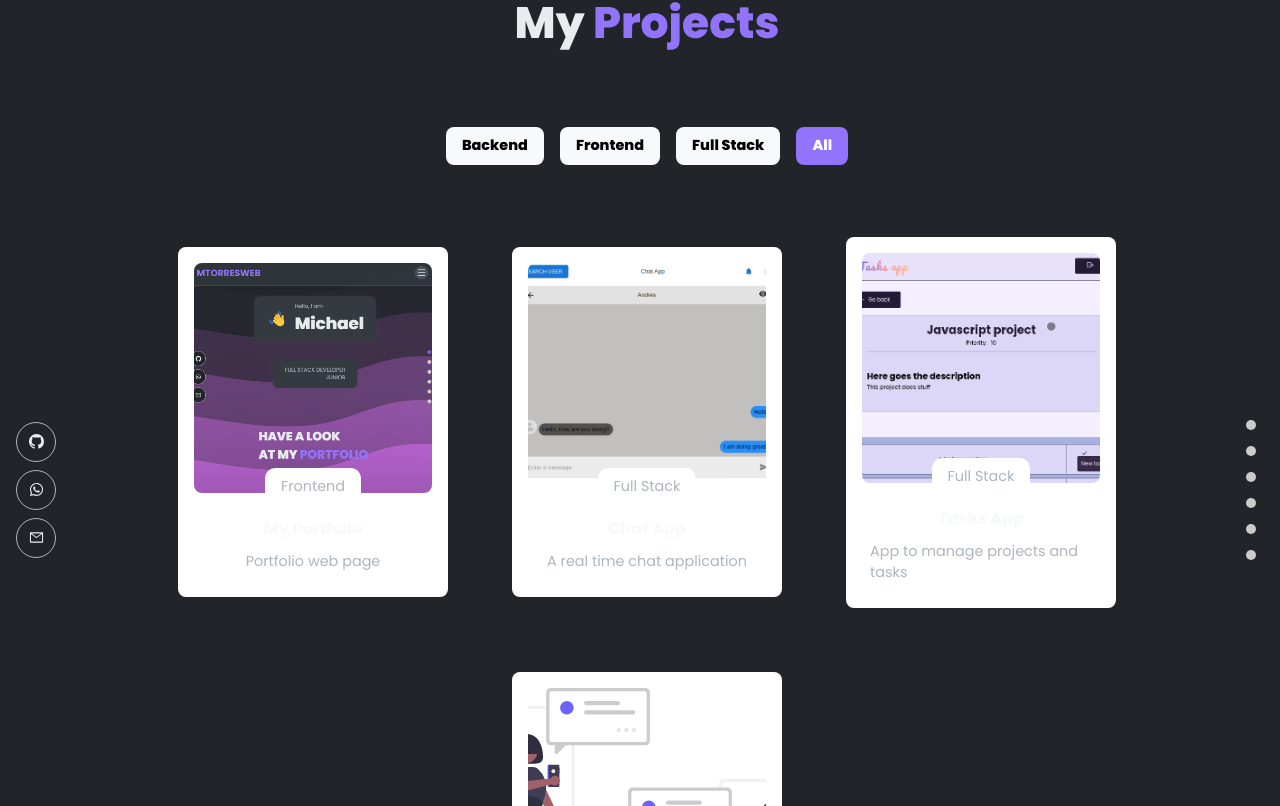
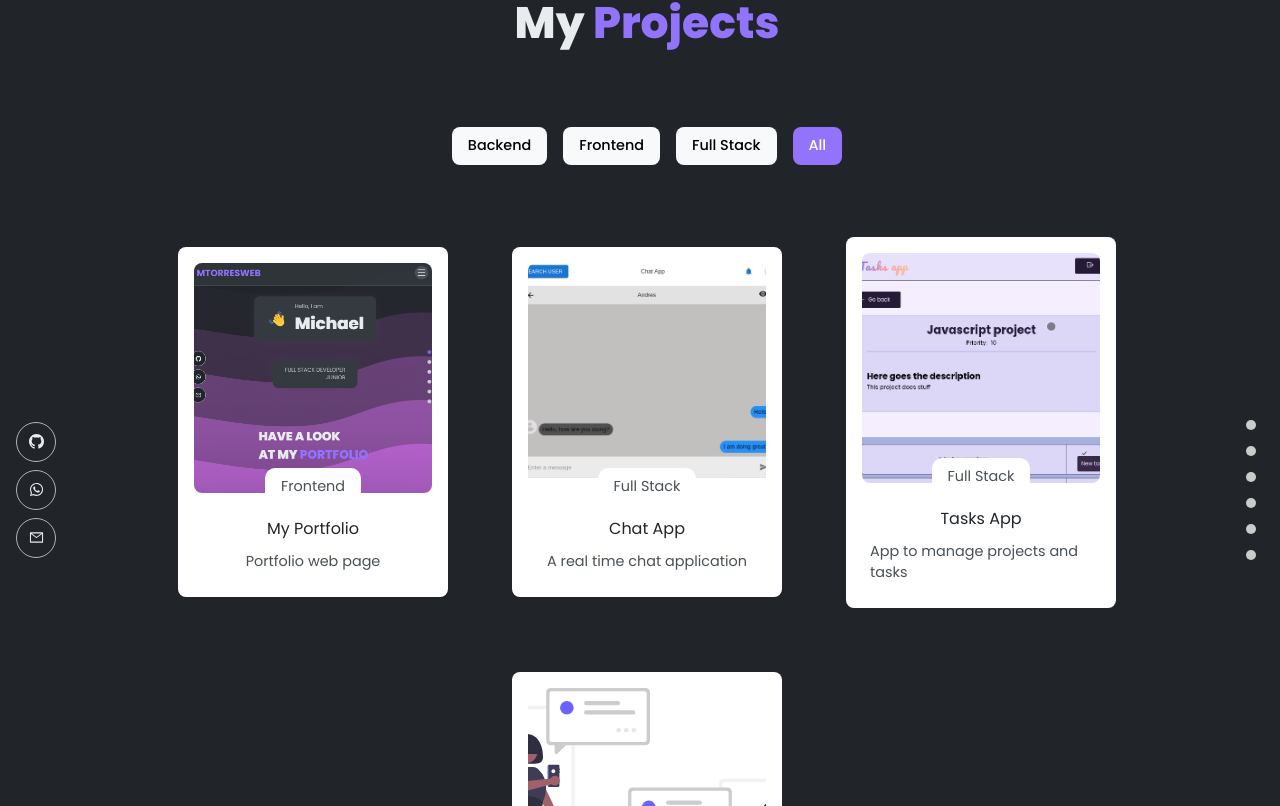
Before and after one commit to mtorresweb/personal-portfolio, a React (Vite) app: page / in a window 1280 px wide. Shown: the part 2474-3280 px from the top of the page. Built offline with nearby package versions, Linux system fonts and the light colour scheme.

Commit message:
fix work styles

```diff
--- a/src/sass/views/work.scss
+++ b/src/sass/views/work.scss
@@ -33,7 +33,7 @@
     border-radius: 0.5rem;
     background-color: $light;
     color: #000;
-    font-weight: 800;
+    font-weight: 500;
 
     cursor: pointer;
     transition: all 0.3s ease;
@@ -153,10 +153,16 @@
   h4 {
     margin-top: 1rem;
     line-height: 1.5;
+    color: $bg;
+    font-weight: 400;
 
     @media screen and (min-width: 2000px) {
       margin-top: 3rem;
     }
+  }
+
+  p {
+    color: $grey;
   }
 
   .app__work-tag {
```
